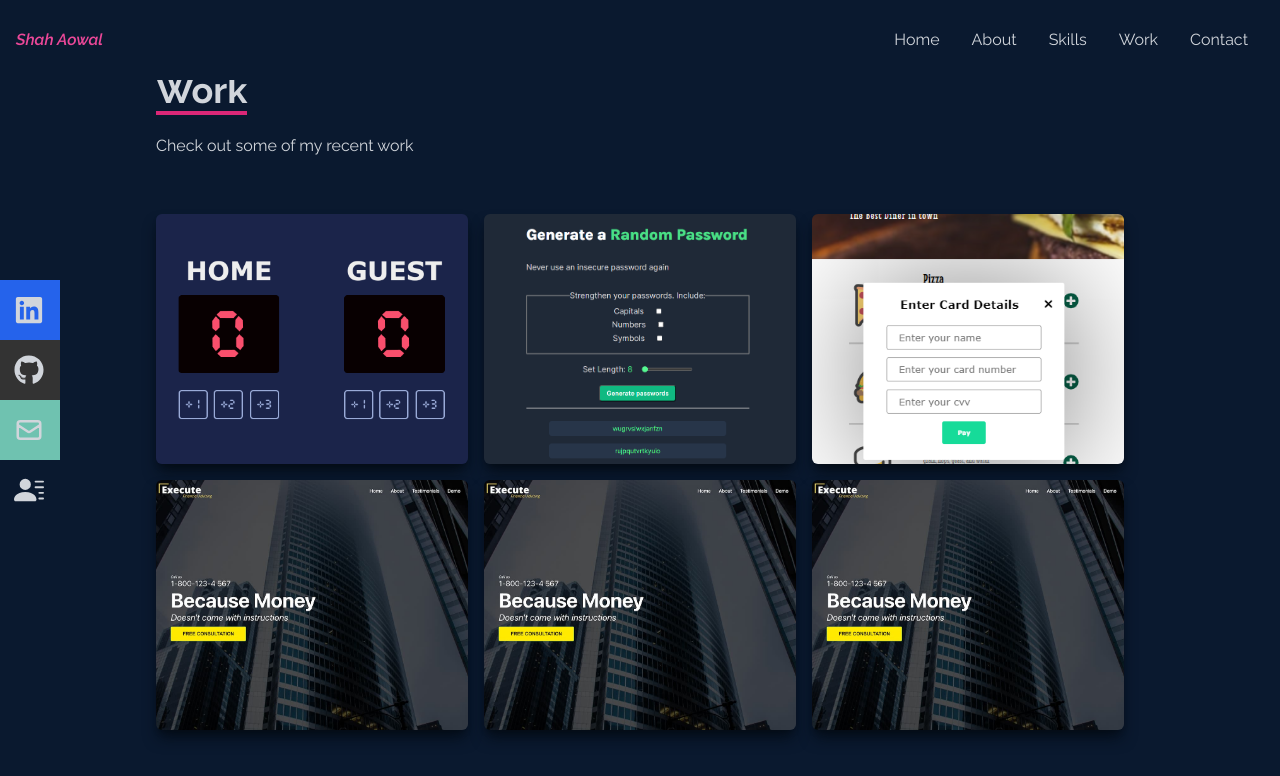
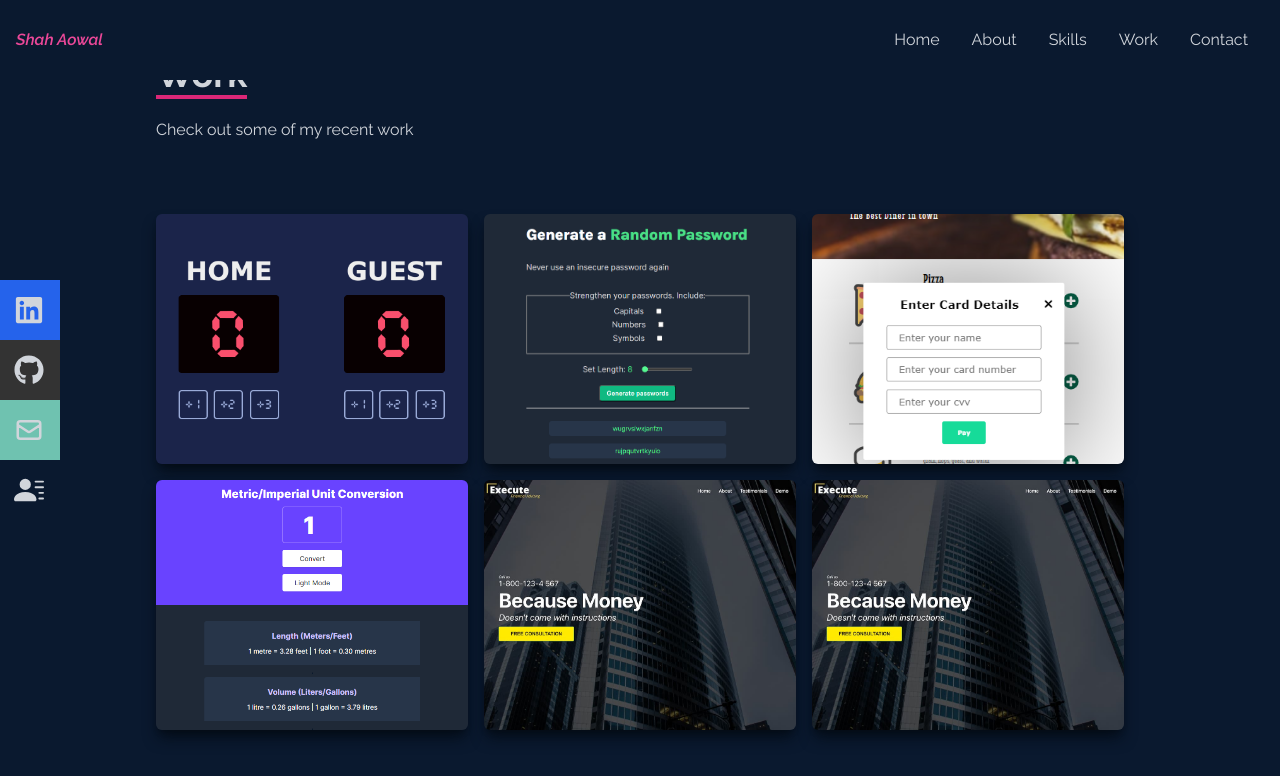
Before and after one commit to Pharma2022/Portfolio, a React (Vite) app: page /work in a window 1280 px wide. Shown: the top 776 px of the page. Built offline with nearby package versions, Linux system fonts and the light colour scheme.

Commit message:
added unit converter

```diff
--- a/src/components/Work.jsx
+++ b/src/components/Work.jsx
@@ -4,16 +4,17 @@ import RestaurantImg from '../assets/restaurant.png'
 import Basketball from '../assets/basketball-scorecard.png'
 import PasswordGenerator from '../assets/password-generator.png'
 import ViewCodeBtn from './Buttons/ViewCodeBtn'
+import UnitConverter from '../assets/unitConverter.png'
 const Work = () => {
   return (
-    <div name='work' className='w-full md:h-screen text-gray-300 bg-[#0a192f]'>
+    <div name='work' className='w-full h-full md:h-screen text-gray-300 bg-[#0a192f]'>
 
         <div className='max-w-[1000px] mx-auto p-4 flex flex-col justify-center w-full h-full'>
             <div className='pb-8'>
                 <p className='text-4xl font-bold inline border-b-4 text-gray-300 border-pink-600'>Work</p>
                 <p className='py-6'>Check out some of my recent work</p>
             </div>
-            <div className='grid sm:grid-cols-2 md:grid-cols-3 gap-4'>
+            <div className='py-4 grid sm:grid-cols-2 md:grid-cols-3 gap-4 '>
                 {/* Grid Item */}
                 <div style={{backgroundImage:`url(${Basketball})`}}
                     className='shadow-lg shadow-[#040c16] group container rounded-md flex justify-center items-center mx-auto content-div'>
@@ -75,7 +76,7 @@ const Work = () => {
                         </div>
                     </div>
                 </div>
-                <div style={{backgroundImage:`url(${WorkImg})`}}
+                <div style={{backgroundImage:`url(${UnitConverter})`}}
                     className='shadow-lg shadow-[#040c16] group container rounded-md flex justify-center items-center mx-auto content-div'>
 
 
@@ -85,10 +86,10 @@ const Work = () => {
                             React JS Application
                         </span>
                         <div className='pt-8 text-center'>
-                            <a href="/">
+                            <a href="http://shahs-unit-converter.netlify.app/">
                                 <ViewCodeBtn>Demo</ViewCodeBtn>
                             </a>
-                            <a href="/">
+                            <a href="https://github.com/Pharma2022/unitConverter/">
                                 <ViewCodeBtn>Code</ViewCodeBtn>
                             </a>
                         </div>
```
Also changed, not shown: src/assets/unitConverter.png (added).
